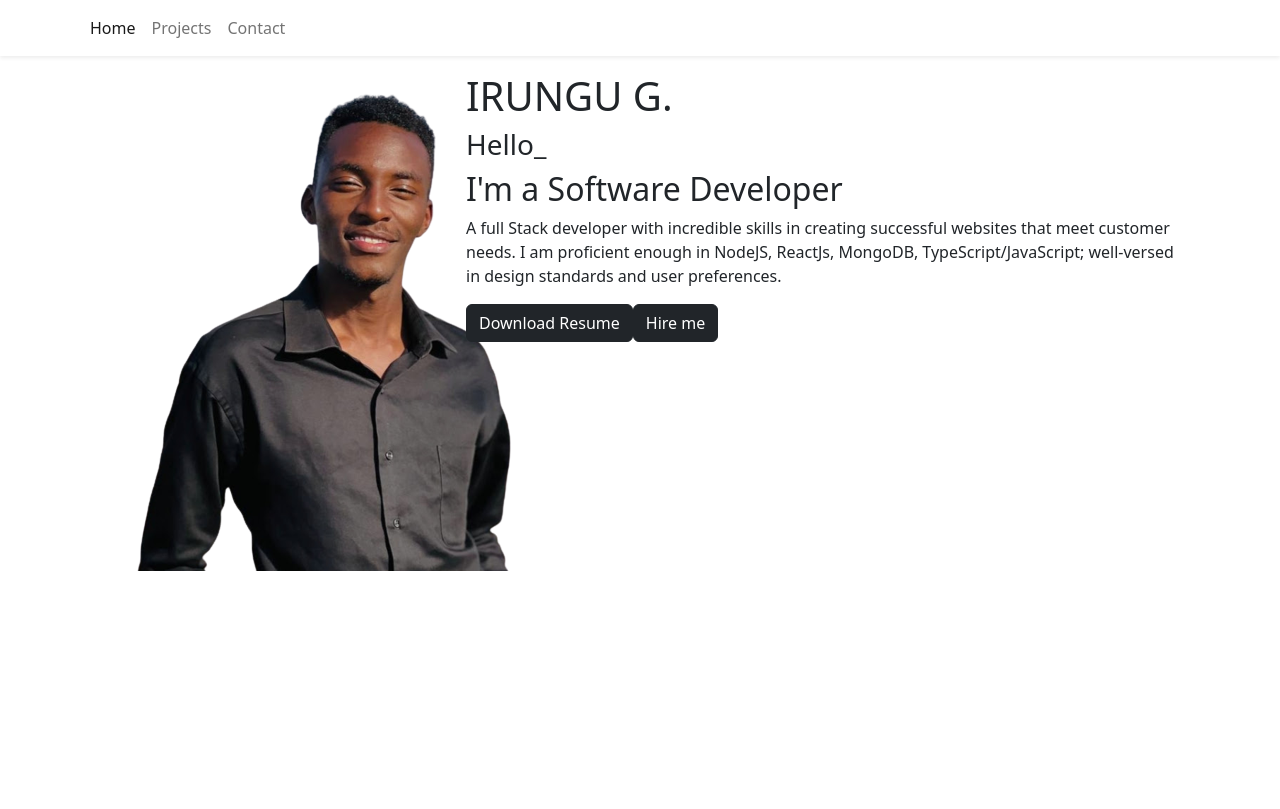
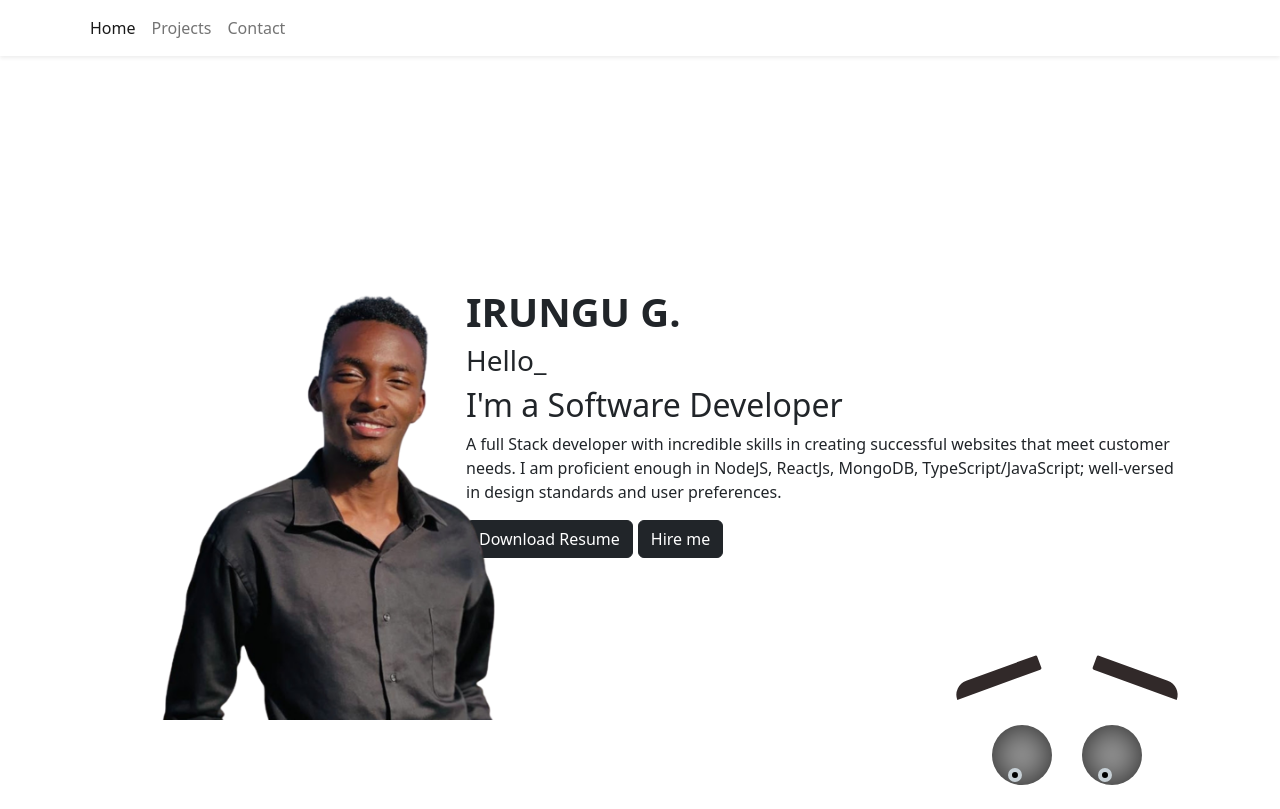
Before and after one commit to Dawn-lab/myPortfolio, a React (Create React App) app: page / in a window 1280 px wide. Built offline with nearby package versions, Linux system fonts and the light colour scheme.

Commit message:
Home page animation

```diff
--- a/src/data/projects.json
+++ b/src/data/projects.json
@@ -2,26 +2,31 @@
     {
         "id": 1,
         "title": "e-shop",
-        "tools": "ReactJS, JS"
+        "tools": "ReactJS, JS",
+        "link": "https://github.com/Dawn-lab/eshop"
     },
     {
         "id": 4,
-        "title": "tsx-e-shop",
-        "tools": "ReactJS, TS"
+        "title": "ts-e-shop",
+        "tools": "ReactJS, TS",
+        "link": "https://github.com/Dawn-lab/ts-e-shop"
     },
     {
         "id": 3,
         "title": "my_portfolio",
-        "tools": "NodeJS, ReactJS, JS"
+        "tools": "NodeJS, ReactJS, JS",
+        "link": "https://github.com/Dawn-lab/myportfolio"
     },
     {
         "id": 2,
         "title": "News Website",
-        "tools": "NodeJS, ReactJS, JS, EJS, CSS, HTML"
+        "tools": "NodeJS, ReactJS, JS, EJS, CSS, HTML",
+        "link": "https://github.com/Julieus-G/News-Website"
     },
     {
         "id": 5,
         "title": "Data Structures and Algorithms",
-        "tools": "ReactJS, JS"
+        "tools": "ReactJS, JS",
+        "link": "https://github.com/Julieus-G/Algorithms"
     }
 ]
--- /dev/null
+++ b/src/pages/Home/home.scss
@@ -0,0 +1,145 @@
+
+
+.image-wrapper{
+  position: relative;
+  // background-color: greenyellow;
+  height: auto;
+  padding: 2% ;
+  text-align: center;
+  // margin-top: 502px;
+  padding-top: 18%;
+
+  // margin-left: 70px;
+
+}
+
+.images{
+  display: flex;
+  justify-content: center;
+  // background-color: blueviolet;
+}
+
+// .brows{
+//   // background-color: green;
+// }
+
+.image{
+  position: relative;
+  width: 90%px;
+  height: 444px;
+  top: 70px;
+  left: 20px;
+  // margin-left: 7%;
+  // margin-top: 60%;
+  animation: animateUser 4s linear infinite;
+  // background-color: #000;
+}
+@keyframes animateUser {
+  50%{
+    right: 3px;
+    top: -20px;
+  }
+}
+
+
+
+.app {
+    // height: 100vh;
+    // padding-top: 300px;
+    display: flex;
+    align-items: center;
+    // justify-content: center;
+    flex-direction: column;
+    gap: 40px;
+    // background-color: #000;
+    margin-top: 11rem;
+}
+.apps {
+  // height: 480px;
+  padding-top: 10%;
+  padding-left: 67%;
+  display: flex;
+  align-items: center;
+  // justify-content: flex-end;
+  flex-direction: column;
+  gap: 40px;
+}
+    .eyebrow_container {
+      display: flex;
+      gap: 50px;
+
+      .eye_brow {
+        width: 90px;
+        height: 15px;
+        border-radius: 10px;
+        background-color: rgb(49, 41, 41);
+      }
+
+      .left {
+        rotate: -20deg;
+        border-bottom-left-radius: 0px;
+        border-top-left-radius: 90px;
+      }
+      .right {
+        rotate: 20deg;
+        border-bottom-right-radius: 0px;
+        border-top-right-radius: 90px;
+      }
+    }
+
+    .eye_container {
+      display: flex;
+      align-items: center;
+      justify-content: center;
+      gap: 30px;
+
+      .eye {
+        position: relative;
+        display: inline-block;
+        border-radius: 50%;
+        height: 60px;
+        width: 60px;
+        background: #fff;
+        box-shadow: inset 0 0 50px rgb(0, 0, 0);
+        transition: scale 0.5s, background-color 0.5s, box-shadow 0.5s;
+
+        &:hover {
+          box-shadow: inset 0 0 100px rgb(0, 0, 0);
+          scale: 1 0.92;
+        }
+
+        &:active {
+          scale: 0.8 0.01;
+          background-color: #000;
+        }
+        &:active::after {
+          background-color: #000;
+          border: 20px solid #000;
+          bottom: 50%;
+          left: 50%;
+          transform: translate(-50%, -50%);
+        }
+
+        &::after {
+          content: " ";
+          position: absolute;
+          bottom: 5%;
+          right: 50%;
+          width: 14px;
+          height: 14px;
+          background: #000;
+          border-radius: 50%;
+          border: 4px solid #c7d0d6;
+          pointer-events: none;
+          transition: 0.5s;
+        }
+      }
+    }
+
+
+
+
+
+    @media screen {
+
+    }
--- a/src/pages/contact.js
+++ b/src/pages/contact.js
@@ -5,8 +5,6 @@ import 'react-phone-number-input/style.css'
 import PhoneInput, { isPossiblePhoneNumber, isValidPhoneNumber, formatPhoneNumberIntl } from 'react-phone-number-input'
 import { ToastContainer, toast } from 'react-toastify';
 import 'react-toastify/dist/ReactToastify.css';
-// import "./contact.scss";
-// import "./../Home/home.scss"
 
 function Contact() {
 
@@ -15,7 +13,12 @@ function Contact() {
     const [emailAddress, setEmailAddress] = useState('');
     const [phoneNumber, setPhoneNumber] = useState('');
 
-    const notify = () => toast("Form submitted successfully👍");
+    const notify = () => {
+        // toast("Form submitted successfully👍");
+        toast.info("Form submitted successfully👍", {
+            position: toast.POSITION.BOTTOM_CENTER
+        });
+    }
 
     const handleSubmit = (event) => {
         event.preventDefault();
@@ -25,15 +28,8 @@ function Contact() {
 
     return (
         <>
-            {/* <article> */}
-                {/* <h1> Contact form </h1> */}
-                {/* <h2>
-                    Please complete the form below so we can forward your contact request
-                    to Julius Githinji:
-                </h2> */}
             <Form
                 id="my-form"
-                    // action="https://formspree.io/f/mnqwbple"
                 method="POST"
                 onSubmit={handleSubmit}
             >
@@ -81,9 +77,8 @@ function Contact() {
                                 placeholder="Enter phone number"
                                 value={phoneNumber}
                                 onChange={(value) => setPhoneNumber(value)} />
-                                {/* <Form.Control type="phonenumber" value={phoneNumber} placeholder="" onChange={(e) => setPhoneNumber(e.target.value)} /> */}
                             {
-                                    phoneNumber&& isPossiblePhoneNumber(phoneNumber) && isValidPhoneNumber(phoneNumber) ? `This is a valid phone number with its international format as ${formatPhoneNumberIntl(phoneNumber)}` : "This is not a valid phone number!"
+                                phoneNumber && isPossiblePhoneNumber(phoneNumber) && isValidPhoneNumber(phoneNumber) ? `This is a valid phone number with its international format as ${formatPhoneNumberIntl(phoneNumber)}` : "This is not a valid phone number!"
                             }
                         </Form.Group>
                     </div>
@@ -94,13 +89,12 @@ function Contact() {
                             <Button variant="dark" type="submit" onClick={notify}>
                                 Submit
                             </Button>
-                            <ToastContainer/>
+                            <ToastContainer />
                         </div>
                         <div id="status"> </div>
                     </div>
                 </div>
             </Form>
-            {/* </article> */}
             <footer>
                 <div className="socials">
                     <span className="git">
--- a/src/pages/home.js
+++ b/src/pages/home.js
@@ -2,7 +2,8 @@ import React, { useState, useEffect, useRef } from "react";
 import fileDownload from "js-file-download";
 import axios from "axios";
 import { Button, Container, Row, Col } from "react-bootstrap"
-// import "./home.scss";
+import "bootstrap/dist/css/bootstrap.min.css"
+import "./Home/home.scss";
 import foto from "./../IMG_20220331_123215-removebg-preview.png";
 // import splash from "./../../luca-nicoletti-O8CHmj0zgAg-unsplash-removebg-preview.png";
 
@@ -66,16 +67,17 @@ function Home() {
                     {/* <img className="splash" src={splash} alt=""></img> */}
                 </Col>
                 <Col sm={8} className="app">
+                    <div></div>
                     {/* <h2>This is the home page</h2> */}
                     <div className="intro">
-                        <h1 className="name">IRUNGU G.</h1>
+                        <h1 className="name" style={{fontWeight: "700"}}>IRUNGU G.</h1>
                         <h3>Hello_</h3>
                         <h2>I'm a Software Developer</h2>
                         <p>
                             A full Stack developer with incredible skills in creating successful websites that meet customer needs. I am proficient enough in NodeJS, ReactJs, MongoDB, TypeScript/JavaScript; well-versed in design standards and user preferences.
                         </p>
                         <div className="btns">
-                            <Button variant="dark" onClick={(e) => download(e)}>Download Resume</Button>
+                            <Button variant="dark" style={{marginRight: "0.7%"}} onClick={(e) => download(e)}>Download Resume</Button>
                             <Button variant="dark">Hire me</Button>
                         </div>
                     </div>
--- a/src/pages/projects.js
+++ b/src/pages/projects.js
@@ -21,7 +21,7 @@ function Project() {
                             <Card.Text>
                                 {Project.tools}
                             </Card.Text>
-                            <Button variant="dark">Visit Site</Button>
+                            <Button variant="dark" href={project.link}>Visit Repository</Button>
                         </Card.Body>
                     </Card>
                     </Container>
```
Lines whose indentation alone changed are shown as unchanged.
